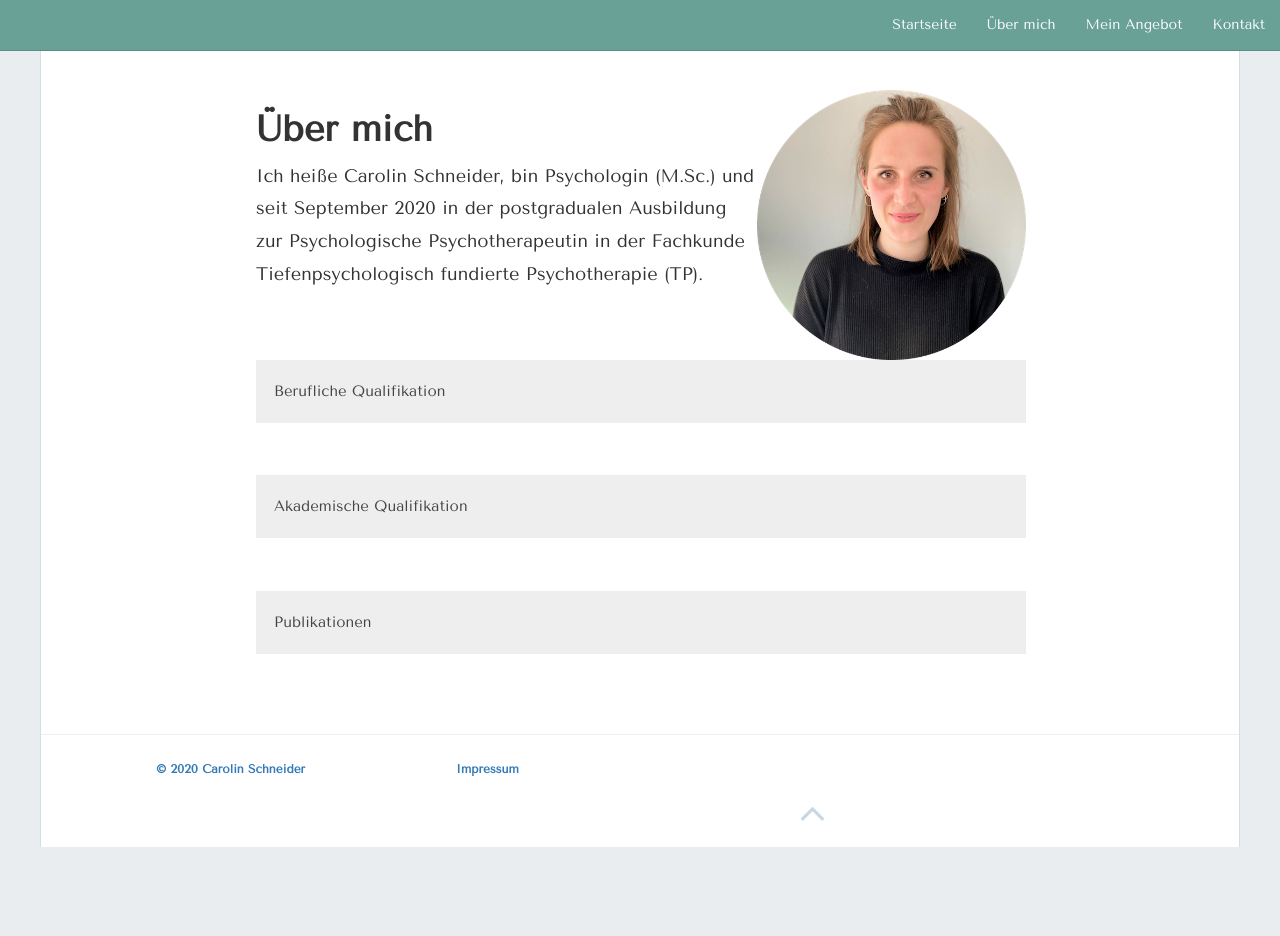
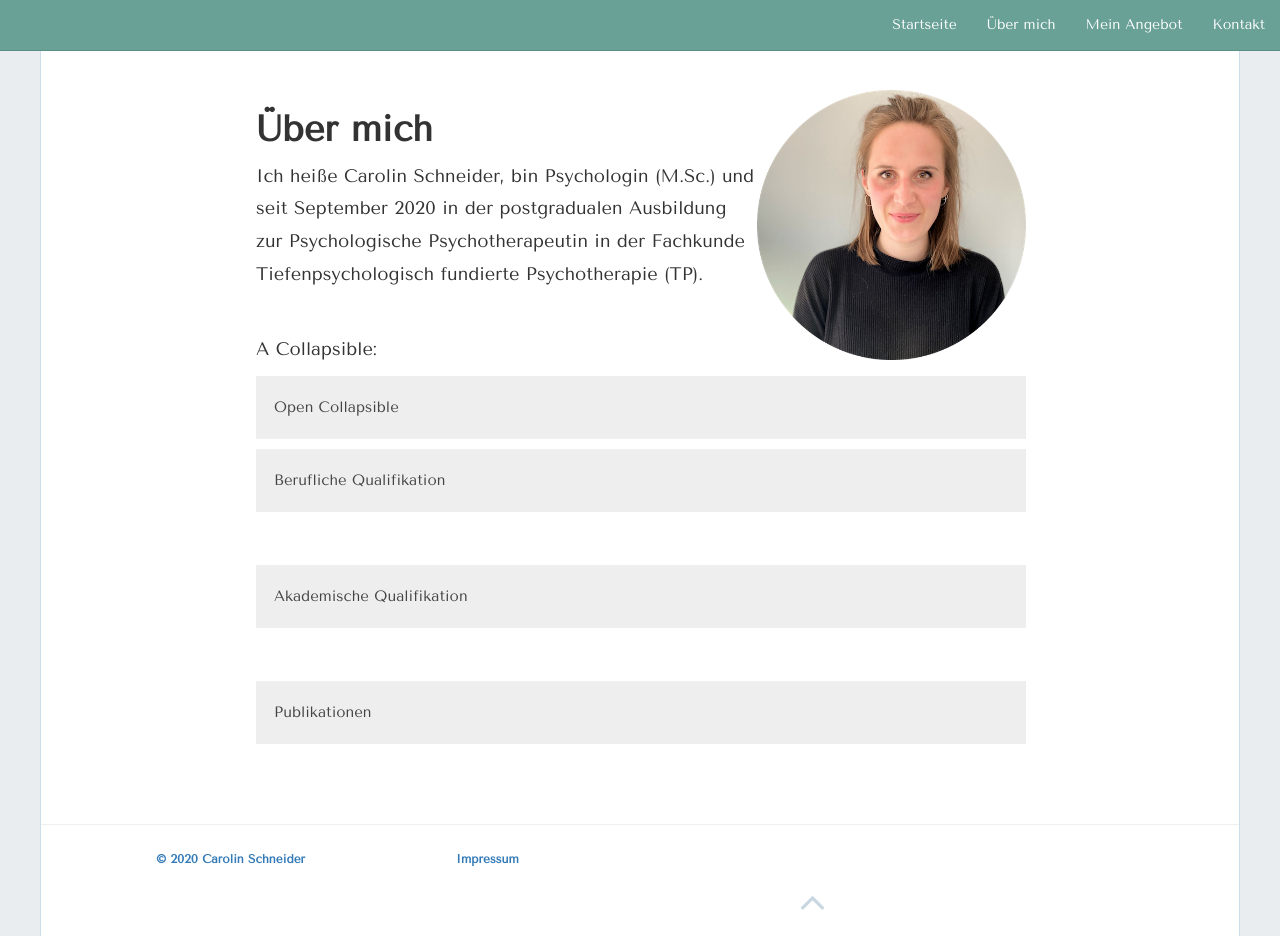
Before and after one commit to carolinschneider/carolinschneider.github.io, a Jekyll site: the page built from about.md, in a window 1280 px wide and 936 px high. Built offline with Jekyll 4.4.1, drawn with Linux system fonts in a browser that asks for light colours; nearby versions of some CDN libraries.

Commit message:
Update about.md

```diff
--- a/about.md
+++ b/about.md
@@ -9,6 +9,11 @@
 # Über mich
 Ich heiße Carolin Schneider, bin Psychologin (M.Sc.) und seit September 2020 in der postgradualen Ausbildung zur Psychologische Psychotherapeutin in der Fachkunde Tiefenpsychologisch fundierte Psychotherapie (TP). <br> <br>
 
+<p>A Collapsible:</p>
+<button class="collapsible">Open Collapsible</button>
+<div class="content">
+  <p>Lorem ipsum dolor sit amet, consectetur adipisicing elit, sed do eiusmod tempor incididunt ut labore et dolore magna aliqua. Ut enim ad minim veniam, quis nostrud exercitation ullamco laboris nisi ut aliquip ex ea commodo consequat.</p>
+</div>
 
 <button type="button" class="collapsible">Berufliche Qualifikation </button>
 <div class="content">
```
